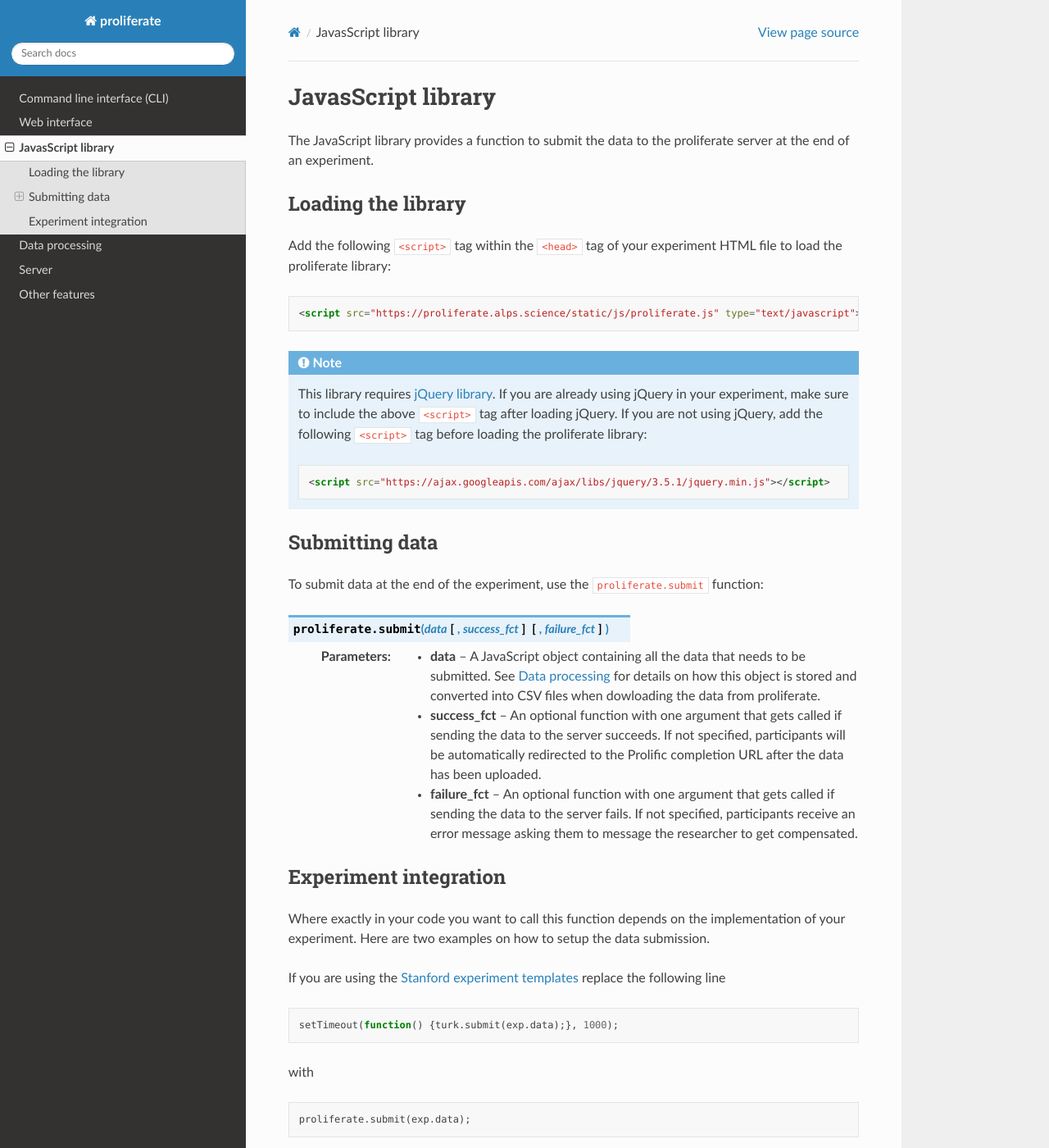
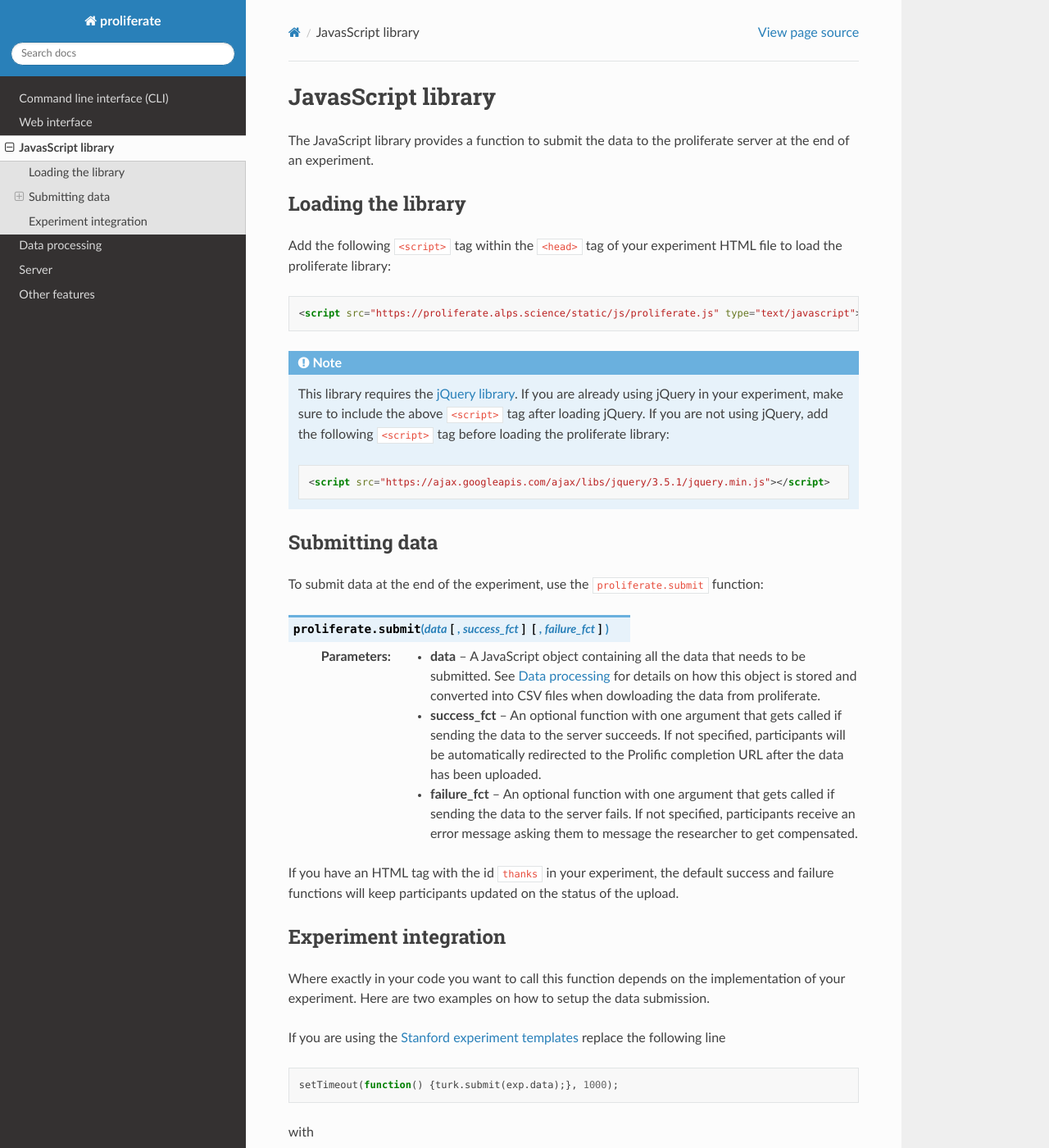
Before and after one commit to sebschu/proliferate-client, a Sphinx documentation site: the page built from docs/javascript-library.rst, in a window 1280 px wide and 1400 px high. Shown: the whole window at 82% size. Built offline with Sphinx 7.4.7 and the Read the Docs theme 2.0.0, drawn with Linux system fonts in a browser that asks for light colours.

Commit message:
add info about #thanks, fix typo

```diff
--- a/docs/javascript-library.rst
+++ b/docs/javascript-library.rst
@@ -17,7 +17,7 @@
 
 .. note::
 
-    This library requires `jQuery library <https://jquery.com/>`_. If you are already using jQuery in your
+    This library requires the `jQuery library <https://jquery.com/>`_. If you are already using jQuery in your
     experiment, make sure to include the above ``<script>`` tag after loading jQuery. If you are not using
     jQuery, add the following ``<script>`` tag before loading the proliferate library:
 
@@ -36,6 +36,8 @@
     :param data: A JavaScript object containing all the data that needs to be submitted. See :doc:`/data` for details on how this object is stored and converted into CSV files when dowloading the data from proliferate.
     :param success_fct: An optional function with one argument that gets called if sending the data to the server succeeds. If not specified, participants will be automatically redirected to the Prolific completion URL after the data has been uploaded.
     :param failure_fct: An optional function with one argument that gets called if sending the data to the server fails. If not specified, participants receive an error message asking them to message the researcher to get compensated.
+
+If you have an HTML tag with the id ``thanks`` in your experiment, the default success and failure functions will keep participants updated on the status of the upload.
 
 
 Experiment integration
@@ -57,6 +59,7 @@
     proliferate.submit(exp.data);
 
 
+
 ------
 
 If you are using `jsPsych <https://www.jspsych.org>`_ set the ``on_finish`` property in the ``init()`` call  to ``proliferate.submit``:
```
